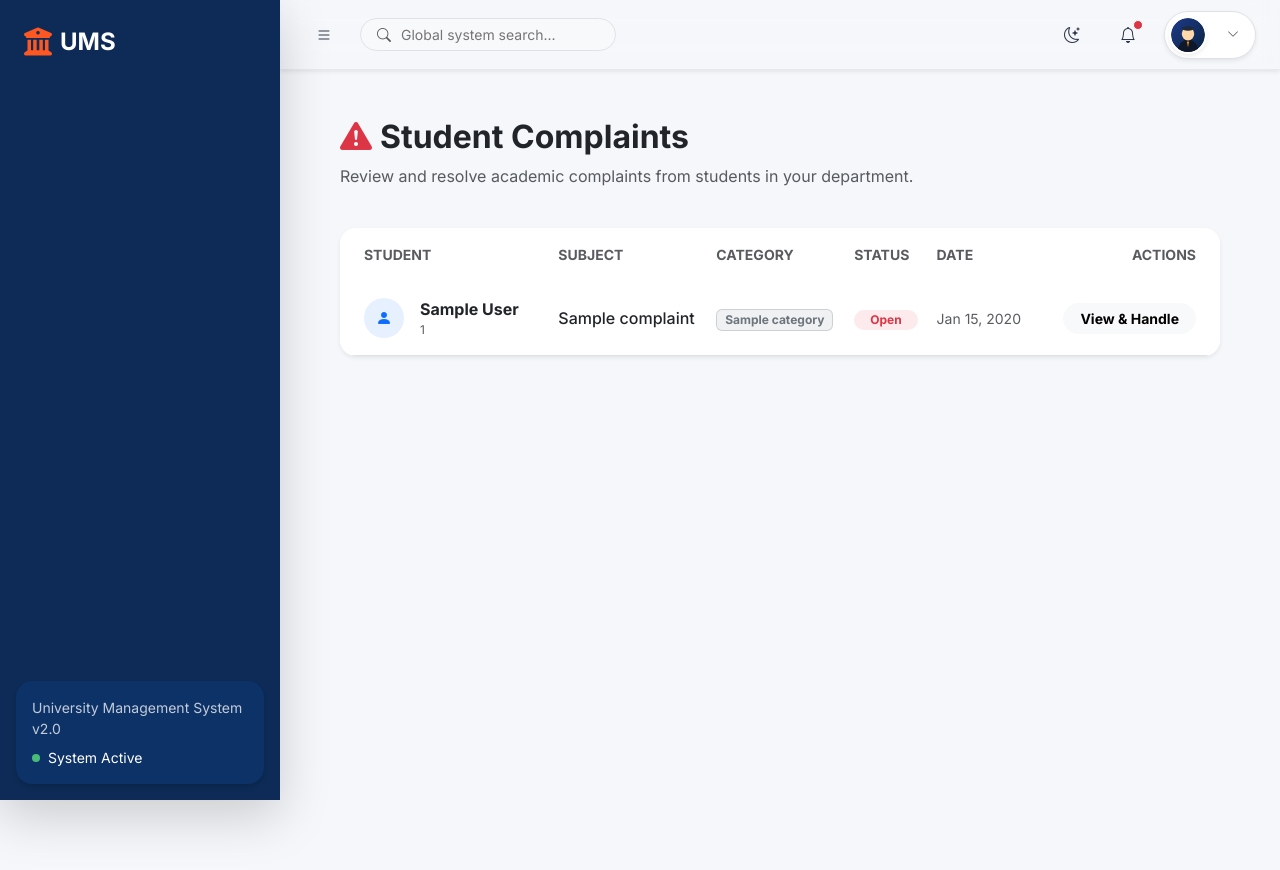
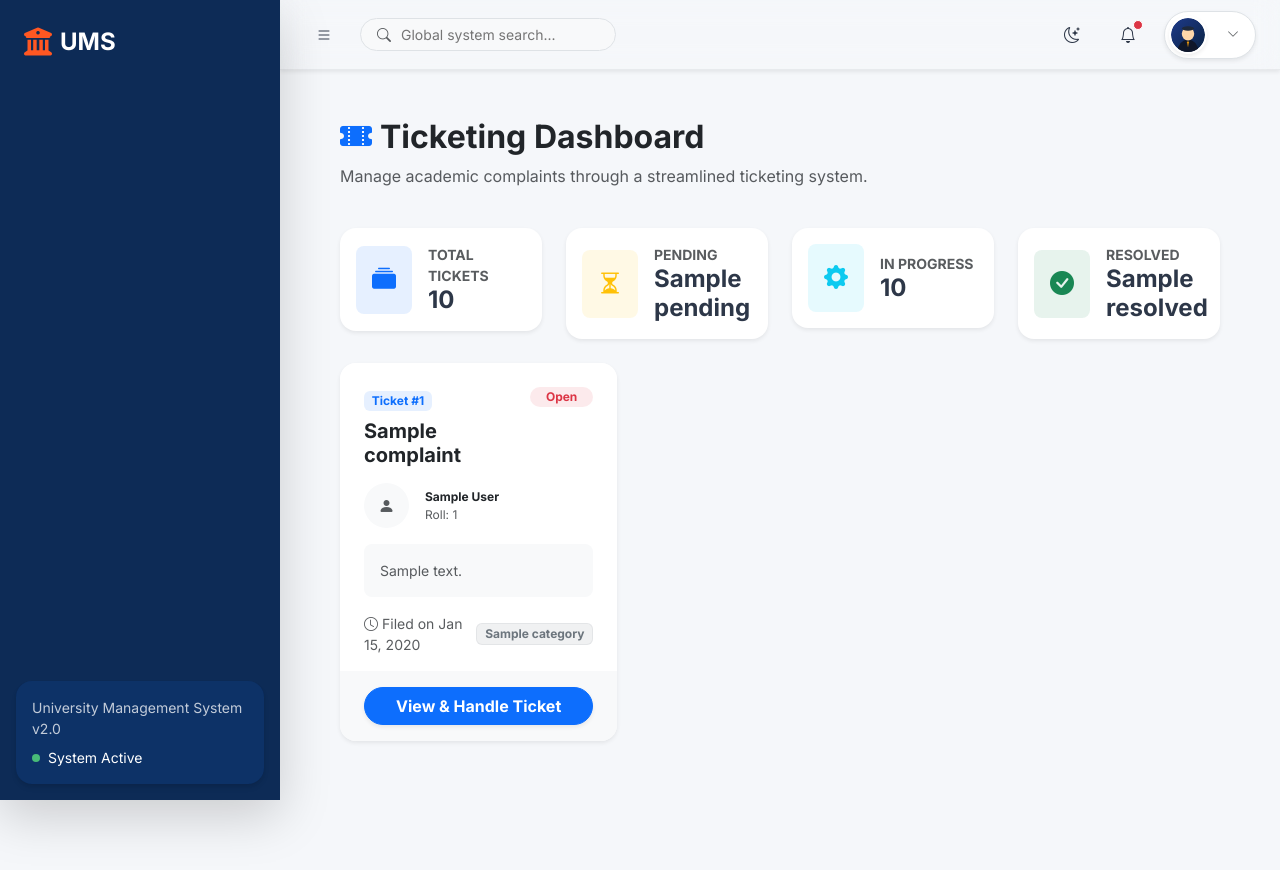
Before and after one commit to shahanwajkhan/University-Management-System, a Django app: template templates/faculty/complaints.html in a window 1280 px wide. Run offline with Django 5.2, Linux system fonts and the light colour scheme; the template is opened without the code that fills it: most values are stand-ins (such as "Sample title", 1, 10 or a date in 2020).

Commit message:
Reconnect local database, upgrade ticketing UI, and fix template rendering bugs

```diff
--- a/templates/faculty/complaints.html
+++ b/templates/faculty/complaints.html
@@ -3,125 +3,208 @@
 {% block title %}UMS - Manage Complaints{% endblock %}
 
 {% block dashboard_content %}
+<style>
+    .transition-hover {
+        transition: all 0.3s cubic-bezier(0.25, 0.8, 0.25, 1);
+    }
+    .transition-hover:hover {
+        box-shadow: 0 1rem 3rem rgba(0,0,0,0.1) !important;
+        transform: translateY(-5px);
+    }
+    .text-truncate-2 {
+        display: -webkit-box;
+        -webkit-line-clamp: 2;
+        line-clamp: 2;
+        -webkit-box-orient: vertical;
+        overflow: hidden;
+    }
+    .smaller {
+        font-size: 0.85rem;
+    }
+    .modal-lg {
+        max-width: 900px;
+    }
+</style>
 <div class="container-fluid py-4">
     <div class="row mb-4">
         <div class="col-12">
-            <h2 class="fw-bold text-dark"><i class="bi bi-exclamation-triangle-fill text-danger me-2"></i>Student Complaints</h2>
-            <p class="text-muted">Review and resolve academic complaints from students in your department.</p>
+            <h2 class="fw-bold text-dark"><i class="bi bi-ticket-perforated-fill text-primary me-2"></i>Ticketing Dashboard</h2>
+            <p class="text-muted">Manage academic complaints through a streamlined ticketing system.</p>
         </div>
     </div>
 
-    <div class="card border-0 shadow-sm rounded-4 overflow-hidden">
-        <div class="table-responsive">
-            <table class="table table-hover align-middle mb-0">
-                <thead class="bg-light">
-                    <tr>
-                        <th class="px-4 py-3 border-0 text-muted small fw-bold">STUDENT</th>
-                        <th class="py-3 border-0 text-muted small fw-bold">SUBJECT</th>
-                        <th class="py-3 border-0 text-muted small fw-bold">CATEGORY</th>
-                        <th class="py-3 border-0 text-muted small fw-bold">STATUS</th>
-                        <th class="py-3 border-0 text-muted small fw-bold">DATE</th>
-                        <th class="px-4 py-3 border-0 text-muted small fw-bold text-end">ACTIONS</th>
-                    </tr>
-                </thead>
-                <tbody>
-                    {% for c in complaints %}
-                    <tr>
-                        <td class="px-4 py-3">
+    <!-- Statistics Cards -->
+    <div class="row g-4 mb-4">
+        <div class="col-md-3">
+            <div class="card border-0 shadow-sm rounded-4 p-3 bg-white">
                 <div class="d-flex align-items-center">
-                                <div class="bg-primary bg-opacity-10 text-primary rounded-circle d-flex align-items-center justify-content-center me-3" style="width: 40px; height: 40px;">
-                                    <i class="bi bi-person-fill"></i>
+                    <div class="bg-primary bg-opacity-10 text-primary rounded-3 p-3 me-3">
+                        <i class="bi bi-collection-fill fs-4"></i>
                     </div>
                     <div>
-                                    <div class="fw-bold text-dark">{{ c.student.full_name|default:c.student.username }}</div>
-                                    <div class="smaller text-muted">{{ c.student.student_profile.roll_number }}</div>
+                        <div class="text-muted small fw-bold text-uppercase">Total Tickets</div>
+                        <div class="h4 mb-0 fw-bold">{{ stats.total }}</div>
                     </div>
                 </div>
-                        </td>
-                        <td class="py-3">
-                            <div class="fw-medium text-dark">{{ c.subject }}</div>
-                        </td>
-                        <td class="py-3">
-                            <span class="badge bg-secondary bg-opacity-10 text-secondary border border-secondary border-opacity-25">{{ c.category }}</span>
-                        </td>
-                        <td class="py-3">
+            </div>
+        </div>
+        <div class="col-md-3">
+            <div class="card border-0 shadow-sm rounded-4 p-3 bg-white">
+                <div class="d-flex align-items-center">
+                    <div class="bg-warning bg-opacity-10 text-warning rounded-3 p-3 me-3">
+                        <i class="bi bi-hourglass-split fs-4"></i>
+                    </div>
+                    <div>
+                        <div class="text-muted small fw-bold text-uppercase">Pending</div>
+                        <div class="h4 mb-0 fw-bold">{{ stats.pending }}</div>
+                    </div>
+                </div>
+            </div>
+        </div>
+        <div class="col-md-3">
+            <div class="card border-0 shadow-sm rounded-4 p-3 bg-white">
+                <div class="d-flex align-items-center">
+                    <div class="bg-info bg-opacity-10 text-info rounded-3 p-3 me-3">
+                        <i class="bi bi-gear-fill fs-4"></i>
+                    </div>
+                    <div>
+                        <div class="text-muted small fw-bold text-uppercase">In Progress</div>
+                        <div class="h4 mb-0 fw-bold">{{ stats.in_progress }}</div>
+                    </div>
+                </div>
+            </div>
+        </div>
+        <div class="col-md-3">
+            <div class="card border-0 shadow-sm rounded-4 p-3 bg-white">
+                <div class="d-flex align-items-center">
+                    <div class="bg-success bg-opacity-10 text-success rounded-3 p-3 me-3">
+                        <i class="bi bi-check-circle-fill fs-4"></i>
+                    </div>
+                    <div>
+                        <div class="text-muted small fw-bold text-uppercase">Resolved</div>
+                        <div class="h4 mb-0 fw-bold">{{ stats.resolved }}</div>
+                    </div>
+                </div>
+            </div>
+        </div>
+    </div>
+
+    <!-- Ticket List -->
+    <div class="row g-4">
+        {% for c in complaints %}
+        <div class="col-xl-4 col-md-6">
+            <div class="card border-0 shadow-sm rounded-4 overflow-hidden h-100 transition-hover translate-y-3">
+                <div class="card-header bg-white border-0 pt-4 px-4 pb-0 d-flex justify-content-between align-items-start">
+                    <div>
+                        <span class="badge bg-primary bg-opacity-10 text-primary mb-2">Ticket #{{ c.id }}</span>
+                        <h5 class="card-title fw-bold text-dark mb-0">{{ c.subject }}</h5>
+                    </div>
                     {% if c.status == 'Pending' %}
-                                <span class="badge bg-warning bg-opacity-10 text-warning px-3 py-1 rounded-pill">Pending</span>
+                        <span class="badge bg-warning bg-opacity-10 text-warning px-3 py-1 rounded-pill small fw-bold">Pending</span>
                     {% elif c.status == 'In Progress' %}
-                                <span class="badge bg-info bg-opacity-10 text-info px-3 py-1 rounded-pill">In Progress</span>
+                        <span class="badge bg-info bg-opacity-10 text-info px-3 py-1 rounded-pill small fw-bold">In Progress</span>
                     {% elif c.status == 'Resolved' %}
-                                <span class="badge bg-success bg-opacity-10 text-success px-3 py-1 rounded-pill">Resolved</span>
+                        <span class="badge bg-success bg-opacity-10 text-success px-3 py-1 rounded-pill small fw-bold">Resolved</span>
                     {% else %}
-                                <span class="badge bg-danger bg-opacity-10 text-danger px-3 py-1 rounded-pill">{{ c.status }}</span>
+                        <span class="badge bg-danger bg-opacity-10 text-danger px-3 py-1 rounded-pill small fw-bold">{{ c.status }}</span>
                     {% endif %}
-                        </td>
-                        <td class="py-3 text-muted small">{{ c.created_at|date:"M d, Y" }}</td>
-                        <td class="px-4 py-3 text-end">
-                            <button class="btn btn-sm btn-light rounded-pill px-3 fw-bold" data-bs-toggle="modal" data-bs-target="#complaintModal{{ c.id }}">
-                                View & Handle
+                </div>
+                <div class="card-body px-4">
+                    <div class="d-flex align-items-center mb-3">
+                        <div class="bg-light rounded-circle d-flex align-items-center justify-content-center me-3" style="width: 45px; height: 45px;">
+                            <i class="bi bi-person-fill text-muted"></i>
+                        </div>
+                        <div>
+                            <div class="fw-bold text-dark smaller">{{ c.student.full_name|default:c.student.username }}</div>
+                            <div class="smaller text-muted">Roll: {{ c.student.student_profile.roll_number }}</div>
+                        </div>
+                    </div>
+                    <div class="p-3 bg-light rounded-3 mb-3">
+                        <p class="card-text text-muted small mb-0 text-truncate-2">
+                            {{ c.message }}
+                        </p>
+                    </div>
+                    <div class="d-flex justify-content-between align-items-center">
+                        <div class="small text-muted">
+                            <i class="bi bi-clock me-1"></i>Filed on {{ c.created_at|date:"M d, Y" }}
+                        </div>
+                        <span class="badge bg-secondary bg-opacity-10 text-secondary border border-secondary border-opacity-10 small">{{ c.category }}</span>
+                    </div>
+                </div>
+                <div class="card-footer bg-light border-0 p-3 px-4 d-grid">
+                    <button class="btn btn-primary rounded-pill fw-bold shadow-sm" data-bs-toggle="modal" data-bs-target="#complaintModal{{ c.id }}">
+                        View & Handle Ticket
                     </button>
-                        </td>
-                    </tr>
+                </div>
+            </div>
+        </div>
 
-                    <!-- Complaint Detail Modal -->
+        <!-- Improved Complaint Detail Modal -->
         <div class="modal fade" id="complaintModal{{ c.id }}" tabindex="-1" aria-hidden="true">
-                        <div class="modal-dialog modal-dialog-centered">
-                            <div class="modal-content rounded-4 border-0 shadow">
+            <div class="modal-dialog modal-dialog-centered modal-lg">
+                <div class="modal-content rounded-4 border-0 shadow-lg">
                     <form action="{% url 'faculty_update_complaint' c.id %}" method="POST">
                         {% csrf_token %}
-                                    <div class="modal-header border-0 pb-0">
-                                        <h5 class="modal-title fw-bold">Update Complaint</h5>
+                        <div class="modal-header border-0 p-4 pb-0">
+                            <div>
+                                <h4 class="modal-title fw-bold">Ticket Details</h4>
+                                <span class="badge bg-primary bg-opacity-10 text-primary">ID #{{ c.id }}</span>
+                            </div>
                             <button type="button" class="btn-close" data-bs-dismiss="modal" aria-label="Close"></button>
                         </div>
-                                    <div class="modal-body">
-                                        <div class="mb-4">
-                                            <label class="form-label text-muted small fw-bold text-uppercase">Student Message</label>
-                                            <div class="p-3 bg-light rounded-3 small">
-                                                {{ c.message }}
+                        <div class="modal-body p-4">
+                            <div class="row g-4">
+                                <div class="col-md-7">
+                                    <h6 class="text-muted small fw-bold text-uppercase mb-3">Complaint Message</h6>
+                                    <div class="p-4 bg-light rounded-4 border border-light position-relative">
+                                        <i class="bi bi-quote fs-1 text-primary opacity-10 position-absolute end-0 bottom-0 me-3"></i>
+                                        <p class="mb-0 text-dark" style="line-height: 1.6;">{{ c.message }}</p>
                                     </div>
                                     {% if c.attachment %}
-                                            <div class="mt-2">
-                                                <a href="{{ c.attachment.url }}" class="text-decoration-none small fw-bold" target="_blank">
-                                                    <i class="bi bi-paperclip me-1"></i>View Attachment
+                                    <div class="mt-3">
+                                        <a href="{{ c.attachment.url }}" class="btn btn-outline-primary btn-sm rounded-pill px-4" target="_blank">
+                                            <i class="bi bi-paperclip me-1"></i>View Supporting Document
                                         </a>
                                     </div>
                                     {% endif %}
                                 </div>
-
-                                        <div class="mb-3">
-                                            <label class="form-label text-muted small fw-bold text-uppercase">Update Status</label>
-                                            <select name="status" class="form-select rounded-3">
+                                <div class="col-md-5">
+                                    <div class="card border border-light rounded-4 p-4 h-100 bg-light bg-opacity-50">
+                                        <h6 class="text-muted small fw-bold text-uppercase mb-4">Update Resolution</h6>
+                                        <div class="mb-4">
+                                            <label class="form-label small fw-bold">Current Status</label>
+                                            <select name="status" class="form-select rounded-3 border-0 shadow-sm">
                                                 <option value="Pending" {% if c.status == 'Pending' %}selected{% endif %}>Pending</option>
                                                 <option value="In Progress" {% if c.status == 'In Progress' %}selected{% endif %}>In Progress</option>
                                                 <option value="Resolved" {% if c.status == 'Resolved' %}selected{% endif %}>Resolved</option>
                                                 <option value="Rejected" {% if c.status == 'Rejected' %}selected{% endif %}>Rejected</option>
                                             </select>
                                         </div>
-
                                         <div class="mb-0">
-                                            <label class="form-label text-muted small fw-bold text-uppercase">Remarks / Response</label>
-                                            <textarea name="remarks" class="form-control rounded-3" rows="3" placeholder="Add your comments here...">{{ c.admin_comments }}</textarea>
+                                            <label class="form-label small fw-bold">Faculty Remarks</label>
+                                            <textarea name="remarks" class="form-control rounded-3 border-0 shadow-sm" rows="5" placeholder="Document your actions or response...">{{ c.admin_comments }}</textarea>
                                         </div>
                                     </div>
-                                    <div class="modal-footer border-0 pt-0">
-                                        <button type="button" class="btn btn-light rounded-pill px-4" data-bs-dismiss="modal">Close</button>
-                                        <button type="submit" class="btn btn-primary rounded-pill px-4 shadow-sm">Save Changes</button>
+                                </div>
+                            </div>
+                        </div>
+                        <div class="modal-footer border-0 p-4 pt-0">
+                            <button type="button" class="btn btn-light rounded-pill px-4" data-bs-dismiss="modal">Discard</button>
+                            <button type="submit" class="btn btn-primary rounded-pill px-5 fw-bold shadow">Save & Update Ticket</button>
                         </div>
                     </form>
                 </div>
             </div>
         </div>
         {% empty %}
-                    <tr>
-                        <td colspan="6" class="text-center py-5 text-muted">
-                            <i class="bi bi-check-circle-fill display-4 mb-3 d-block opacity-25"></i>
-                            <div class="fw-bold">All clear! No pending academic complaints.</div>
-                        </td>
-                    </tr>
+        <div class="col-12 text-center py-5">
+            <div class="card border-0 shadow-sm rounded-4 p-5 d-flex align-items-center justify-content-center bg-white">
+                <i class="bi bi-calendar-check display-1 text-success opacity-10 mb-4"></i>
+                <h3 class="fw-bold text-dark">All Caught Up!</h3>
+                <p class="text-muted mb-0">No academic complaints require your attention right now.</p>
+            </div>
+        </div>
         {% endfor %}
-                </tbody>
-            </table>
-        </div>
     </div>
 </div>
 {% endblock %}
--- a/templates/student/grievance.html
+++ b/templates/student/grievance.html
@@ -51,11 +51,9 @@
             <div class="card border-0 shadow-sm rounded-4 p-4 mb-3">
                 <div class="d-flex justify-content-between align-items-start mb-3">
                     <div>
-                        <span class="badge rounded-pill px-3 py-1 mb-2 bg-light text-dark border">{{ complaint.category
-                            }}</span>
+                        <span class="badge rounded-pill px-3 py-1 mb-2 bg-light text-dark border">{{ complaint.category }}</span>
                         <h5 class="fw-bold text-dark mb-1">{{ complaint.subject }}</h5>
-                        <p class="text-muted small mb-0">Ticket #{{ complaint.id }} | Filed on {{
-                            complaint.created_at|date:"M d, Y" }}</p>
+                        <p class="text-muted small mb-0">Ticket #{{ complaint.id }} | Filed on {{ complaint.created_at|date:"M d, Y" }}</p>
                     </div>
                     <span
                         class="badge rounded-pill px-3 py-2
--- a/ums_project/settings.py
+++ b/ums_project/settings.py
@@ -28,6 +28,7 @@ SECRET_KEY = os.getenv('SECRET_KEY', 'django-insecure-cv^%oy2mm@hz9a@%!k=p3ocv@b
 JWT_SECRET_KEY = os.getenv('JWT_SECRET_KEY', 'jwt-dev-secret-key-67890')
 
 # SECURITY WARNING: don't run with debug turned on in production!
+DEBUG = os.getenv('DEBUG', 'True') == 'True'
 ALLOWED_HOSTS = ['*'] # Allow all for Vercel/Cloudflare custom domains
 SECURE_PROXY_SSL_HEADER = ('HTTP_X_FORWARDED_PROTO', 'https')
 CSRF_TRUSTED_ORIGINS = [
```
Also changed, not shown: faculty/views.py (+14 -7 lines), 1 other file. Lines whose indentation alone changed are shown as unchanged.
